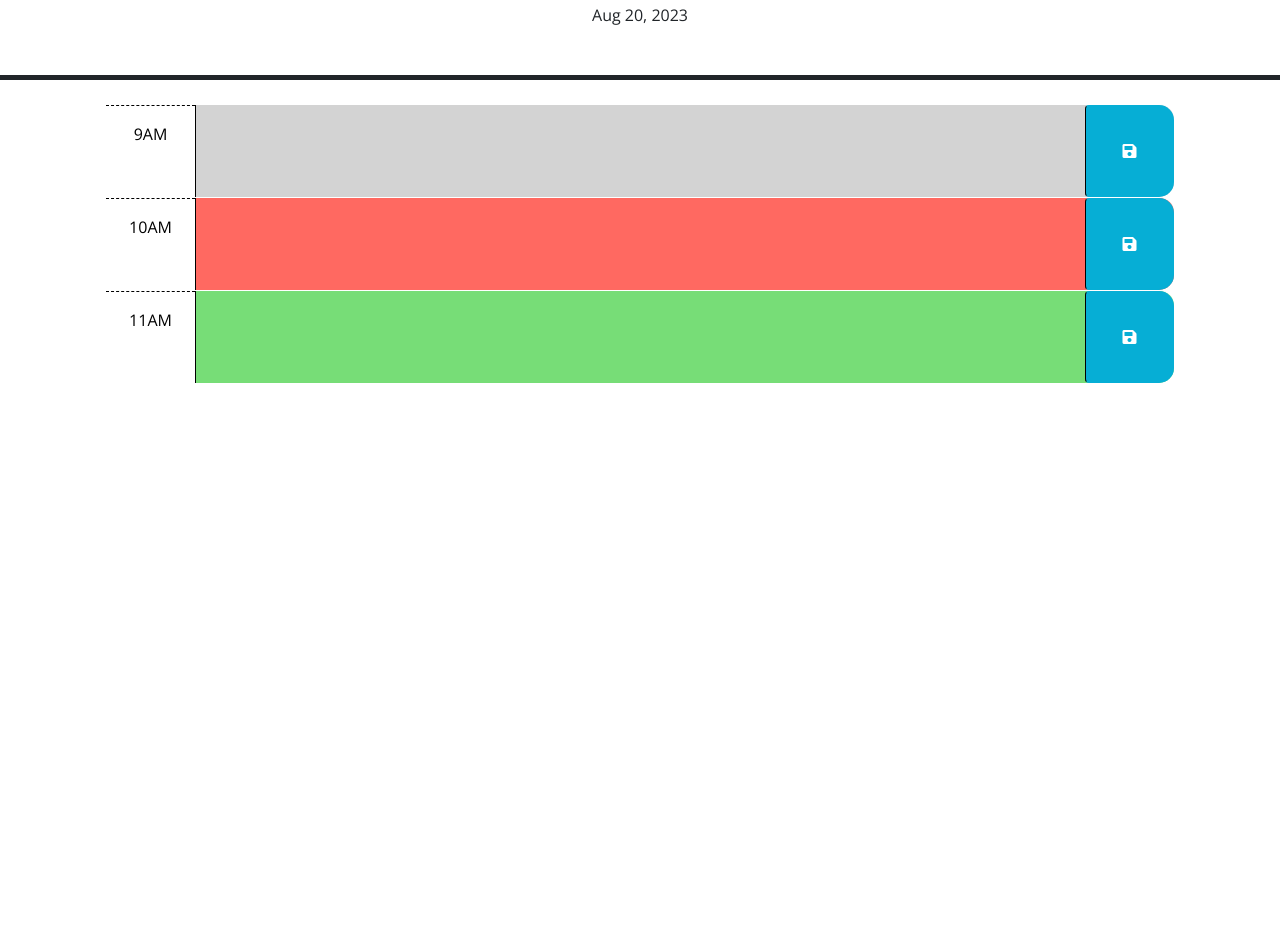
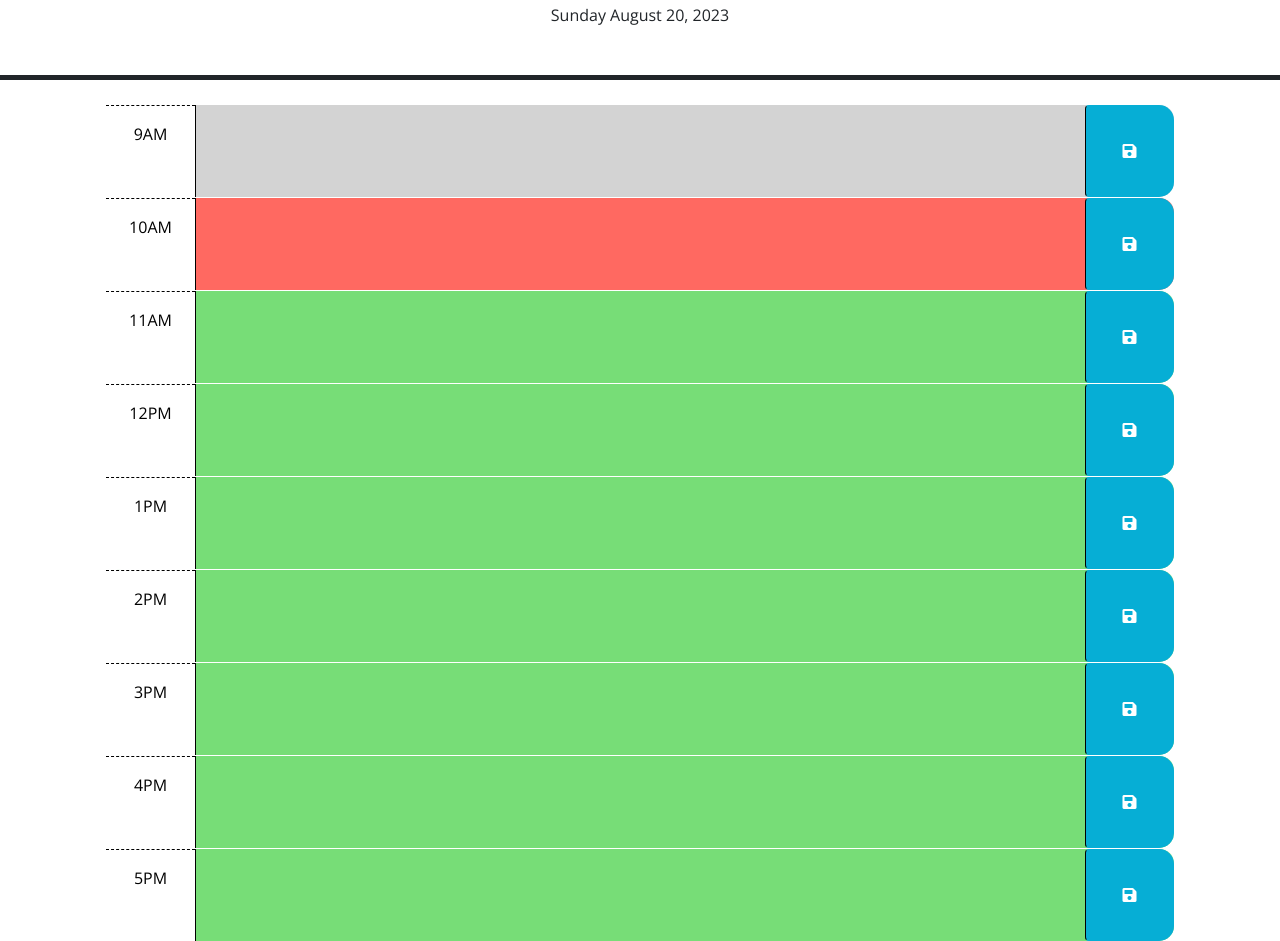
Before and after one commit to Neuroventure/work-day-scheduler, a plain HTML site: page index.html in a window 1280 px wide. Shown: the part 176-1117 px from the top of the page. Before the commit the page ends 800 px from the top, so only its background shows below. Drawn offline with nearby package versions, Linux system fonts and the light colour scheme.

Commit message:
added a way to select and save text for local storage

```diff
--- a/index.html
+++ b/index.html
@@ -40,6 +40,26 @@
       <div id="displayDay">
     </header>
     <div class="container-lg px-5">
+
+
+<time class="past">
+
+
+</time>
+
+<time class="present">
+
+
+
+</time>
+
+<time class="future">
+
+
+
+</time>
+
+
       <!-- Use class for "past", "present", and "future" to apply styles to the
         time-block divs accordingly. The javascript will need to do this by
         adding/removing these classes on each div by comparing the hour in the
@@ -76,6 +96,50 @@
           <i class="fas fa-save" aria-hidden="true"></i>
         </button>
       </div>
+      <div id="hour-12" class="row time-block future">
+        <div class="col-2 col-md-1 hour text-center py-3">12PM</div>
+        <textarea class="col-8 col-md-10 description" rows="3"> </textarea>
+        <button class="btn saveBtn col-2 col-md-1" aria-label="save">
+          <i class="fas fa-save" aria-hidden="true"></i>
+        </button>
+      </div>
+      <div id="hour-1" class="row time-block future">
+        <div class="col-2 col-md-1 hour text-center py-3">1PM</div>
+        <textarea class="col-8 col-md-10 description" rows="3"> </textarea>
+        <button class="btn saveBtn col-2 col-md-1" aria-label="save">
+          <i class="fas fa-save" aria-hidden="true"></i>
+        </button>
+      </div>
+      <div id="hour-2" class="row time-block future">
+        <div class="col-2 col-md-1 hour text-center py-3">2PM</div>
+        <textarea class="col-8 col-md-10 description" rows="3"> </textarea>
+        <button class="btn saveBtn col-2 col-md-1" aria-label="save">
+          <i class="fas fa-save" aria-hidden="true"></i>
+        </button>
+      </div>
+      <div id="hour-3" class="row time-block future">
+        <div class="col-2 col-md-1 hour text-center py-3">3PM</div>
+        <textarea class="col-8 col-md-10 description" rows="3"> </textarea>
+        <button class="btn saveBtn col-2 col-md-1" aria-label="save">
+          <i class="fas fa-save" aria-hidden="true"></i>
+        </button>
+      </div>
+      <div id="hour-4" class="row time-block future">
+        <div class="col-2 col-md-1 hour text-center py-3">4PM</div>
+        <textarea class="col-8 col-md-10 description" rows="3"> </textarea>
+        <button class="btn saveBtn col-2 col-md-1" aria-label="save">
+          <i class="fas fa-save" aria-hidden="true"></i>
+        </button>
+      </div>
+      <div id="hour-5" class="row time-block future">
+        <div class="col-2 col-md-1 hour text-center py-3">5PM</div>
+        <textarea class="col-8 col-md-10 description" rows="3"> </textarea>
+        <button class="btn saveBtn col-2 col-md-1" aria-label="save">
+          <i class="fas fa-save" aria-hidden="true"></i>
+        </button>
+      </div>
+
+
 
     <script src="https://code.jquery.com/jquery-3.4.1.min.js"></script>
     <script
--- a/script.js
+++ b/script.js
@@ -1,9 +1,34 @@
+//dislays the date in certain format
+
 var today = dayjs();
-$('#displayDay').text(today.format('MMM D, YYYY'));
+  $('#displayDay').text(today.format('dddd MMMM D, YYYY'));
+   //selects text to be added to local storage
+  $(".saveBtn").on("click", function () {
+
+    console.log(this);
+    var text = $(this).siblings(".description").val();
+    var time = $(this).parent().attr("id");
+
+    //set items in local storage.
+    localStorage.setItem(time, text);
+  })
+
+//loads saved data to local storage
+
+$("#hour-9 .description").val(localStorage.getItem("hour-9"));
+
+
+
+
+
+
+
 // Wrap all code that interacts with the DOM in a call to jQuery to ensure that
 // the code isn't run until the browser has finished rendering all the elements
 // in the html.
 $(function () {
+
+
   // TODO: Add a listener for click events on the save button. This code should
   // use the id in the containing time-block as a key to save the user input in
   // local storage. HINT: What does `this` reference in the click listener
```
